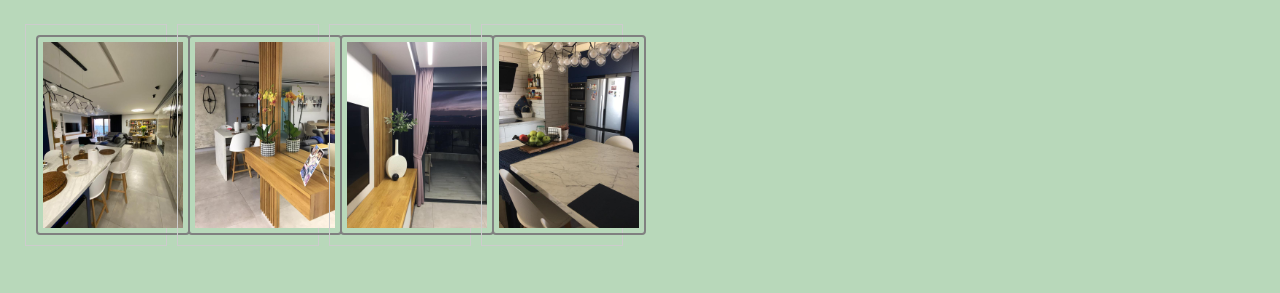
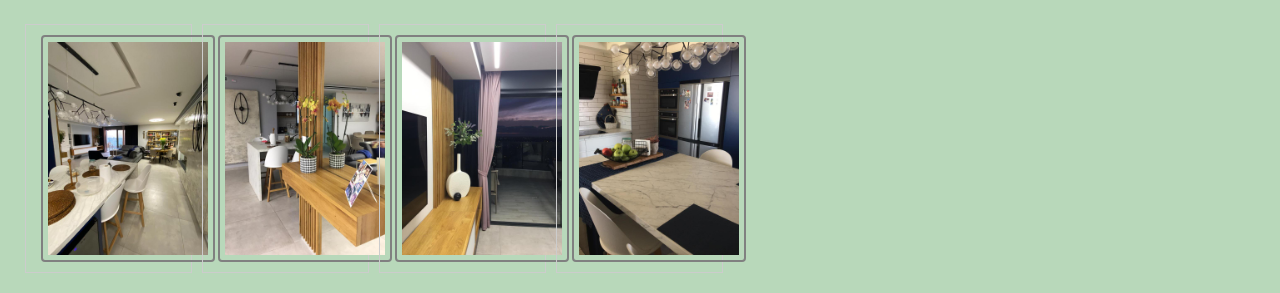
Before and after one commit to allaokun/html, a plain HTML site: page index.html in a window 1280 px wide. Shown: the part 624-917 px from the top of the page. Drawn offline with Linux system fonts and the light colour scheme.

Commit message:
Update style1.css

```diff
--- a/style1.css
+++ b/style1.css
@@ -97,12 +97,13 @@ body{
   margin: 5px;
   border: 1px solid #ccc;
   float: Left;
-  width: 140px;
-
+  width: 160px;
+ padding-left: 5px;
 
   }
 
 .gallery:hover {
+padding-left: 5px;
  border: 1px solid #777;
 background-color:grey;
 }
```
